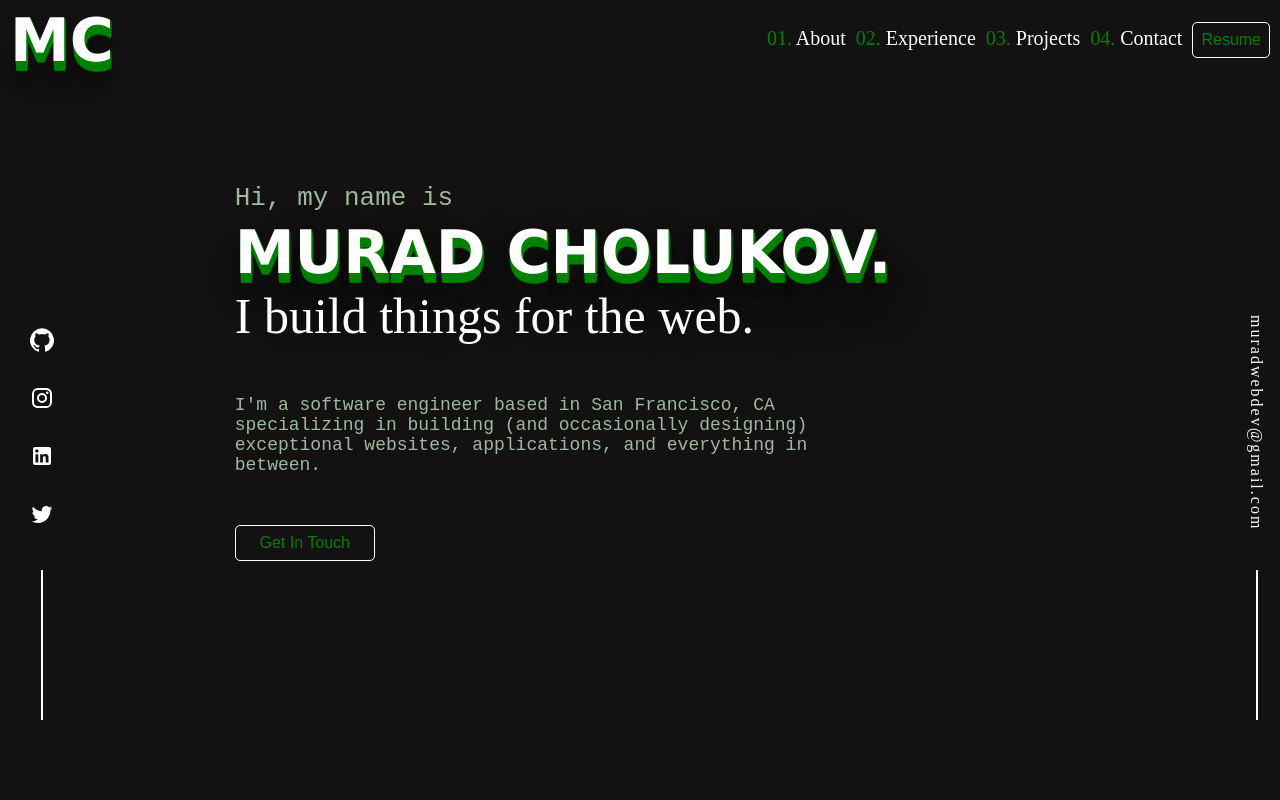
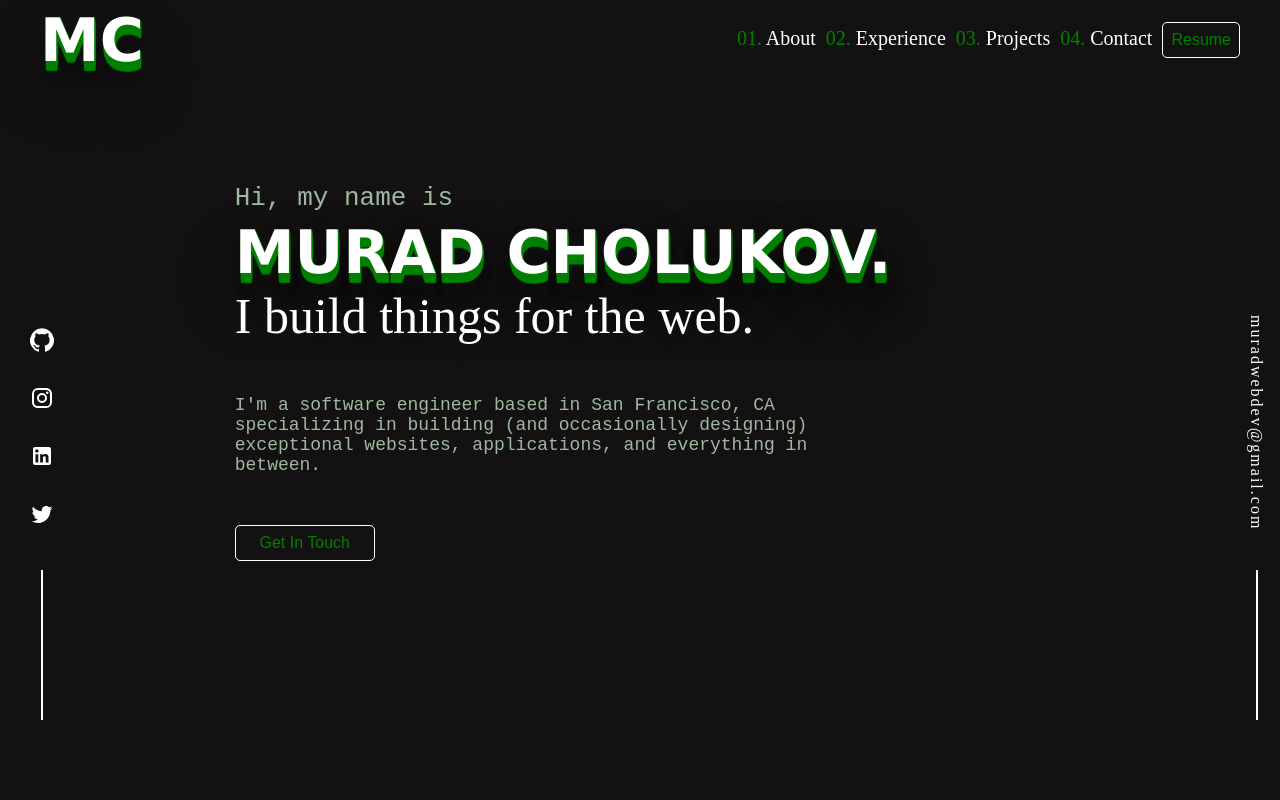
Before and after one commit to muradusa/react-portfolio, a React (Create React App) app: page / in a window 1280 px wide. Shown: the top 800 px of the page. Built offline with nearby package versions, Linux system fonts and the light colour scheme.

Commit message:
fixing header alignment

```diff
--- a/src/Experience.js
+++ b/src/Experience.js
@@ -1,4 +1,4 @@
-import React from "react";
+// import React from "react";
 
 import {
   Accordion,
--- a/src/Header.css
+++ b/src/Header.css
@@ -16,7 +16,7 @@
 }
 
 .header__left {
-  padding: 10px;
+  padding: 10px 10px 10px 40px;
   font-size: 50px;
   color: green;
 }
@@ -27,7 +27,7 @@
 .header__right {
   display: flex;
   align-items: baseline;
-  padding: 10px;
+  padding: 10px 40px 10px 10px;
   font-size: 20px;
   /* font-family: poppin; */
 }
```
